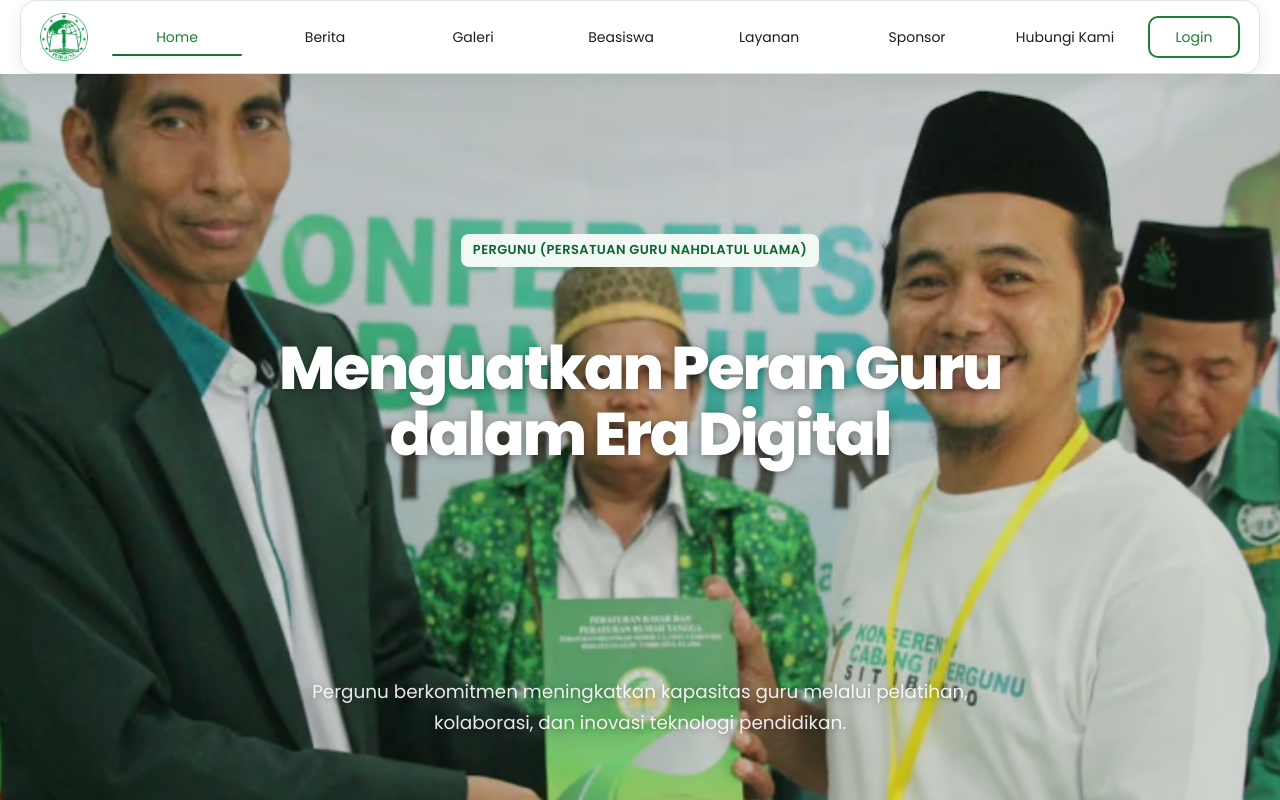
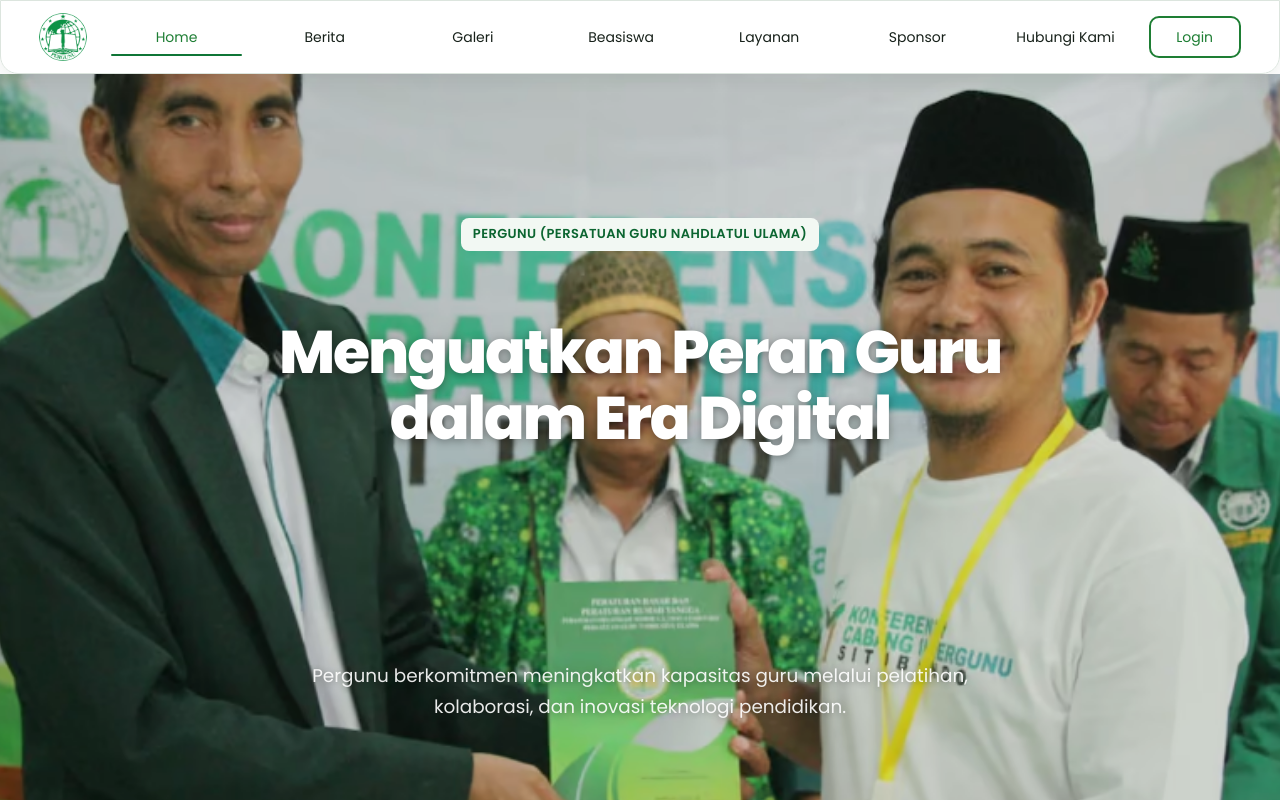
Before and after one commit to Ruzzuu/Pergunu2, a React (Vite) app: page / in a window 1280 px wide. Shown: the top 800 px of the page. Built offline with nearby package versions, Linux system fonts and the light colour scheme; no server answers.

Commit message:
refine full-width navbar and image hero

```diff
--- a/src/legacy/App.css
+++ b/src/legacy/App.css
@@ -13,10 +13,10 @@
 
 /* Ini hanya untuk halaman / */
 .app-wrapper {
-background-color: #f3f3f3; /* background abu-abu untuk Hero */
-  padding: 40px 40px;
+  background: none;
+  padding: 0;
   width: 100%;
-  min-height: 100vh;
+  min-height: 0;
 }
 
 html {
--- a/src/legacy/componen/Hero/Hero.css
+++ b/src/legacy/componen/Hero/Hero.css
@@ -3,16 +3,15 @@
 
 .hero-section {
   width: 100%;
-  min-height: 100vh;
-  background-size: cover;
-  background-position: center;
+  min-height: clamp(520px, 72vh, 680px);
+  background: transparent;
   display: flex;
   align-items: center;
   justify-content: center;
-  padding: 80px 20px;
+  padding: clamp(56px, 8vw, 96px) 20px;
   font-family: 'Poppins', sans-serif;
-  border-radius: 20px;
-  box-shadow: 0 10px 30px rgba(0, 0, 0, 0.9 );
+  border-radius: 0;
+  box-shadow: none;
   overflow: hidden;
   background-clip: padding-box;
   box-sizing: border-box;
@@ -28,9 +27,9 @@
   display: flex;
   flex-wrap: wrap;
   gap: 40px;
-  background-color: white;
-  border-radius: 30px;
-  box-shadow: 0 10px 30px rgba(0, 0, 0, 0.1);
+  background: transparent;
+  border-radius: 0;
+  box-shadow: none;
   padding: 48px 60px;
   max-width: 1240px;
   width: 100%;
--- a/src/legacy/public-ui.css
+++ b/src/legacy/public-ui.css
@@ -52,10 +52,10 @@
 .navbar-wrapper {
   position: relative;
   z-index: 100;
-  width: min(calc(100% - 24px), 1240px);
-  margin: 0 auto;
+  width: 100%;
+  margin: 0;
   border: 1px solid var(--border);
-  border-radius: 16px;
+  border-radius: 0 0 18px 18px;
   border-bottom: 1px solid var(--border);
   background: rgba(255, 255, 255, 0.97);
   box-shadow: 0 4px 18px rgba(23, 33, 26, 0.08);
@@ -63,11 +63,11 @@
 }
 
 .navbar {
-  width: min(calc(100% - 24px), var(--container));
-  max-width: var(--container);
+  width: 100%;
+  max-width: none;
   min-height: 72px;
   margin-inline: auto;
-  padding: 10px 0;
+  padding: 10px clamp(16px, 3vw, 40px);
   justify-content: flex-start;
   gap: 24px;
 }
@@ -136,12 +136,12 @@
 .app-wrapper {
   min-height: 0;
   padding: 0;
-  background: transparent;
+  background: none;
 }
 .hero-section {
   position: relative;
-  min-height: clamp(560px, 68vh, 700px);
-  padding: clamp(72px, 9vw, 112px) 0;
+  min-height: clamp(520px, 72vh, 680px);
+  padding: clamp(56px, 8vw, 96px) 0;
   border-radius: 0;
   box-shadow: none;
   isolation: isolate;
@@ -639,7 +639,8 @@
   .page-hero .container,
   .sponsor-page-hero .container { width: min(calc(100% - 32px), var(--container)); }
 
-  .navbar-wrapper { width: calc(100% - 16px); border-radius: 14px; }
+  .navbar-wrapper { width: 100%; border-radius: 0 0 14px 14px; }
+  .navbar { width: 100%; max-width: none; }
   .app-wrapper { padding: 0; }
   .hero-section { min-height: 620px; padding: 64px 0; border-radius: 0; }
   .hero-card { gap: 24px; padding: 28px 16px 24px; border-radius: 0; }
```
